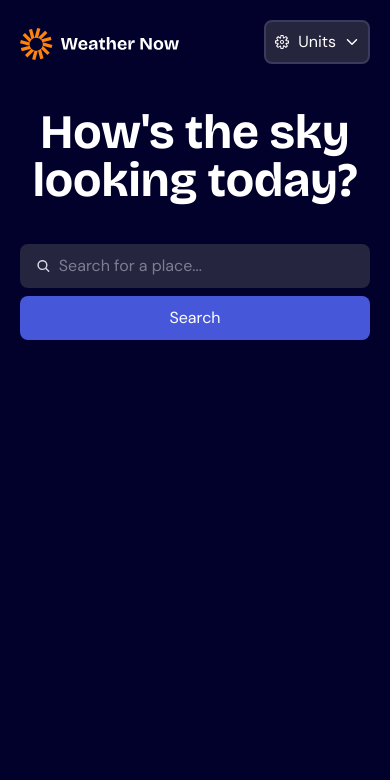
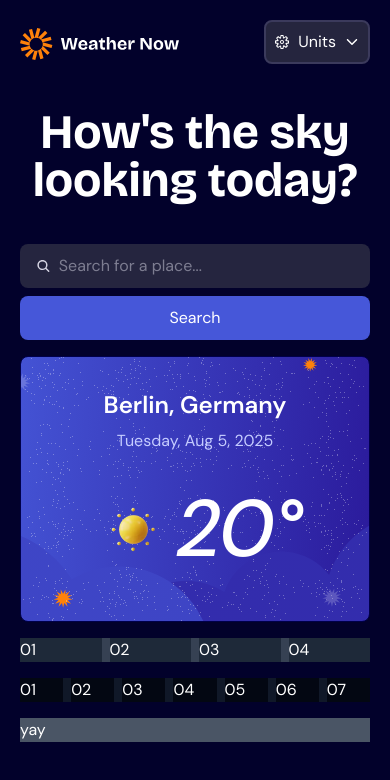
Before and after one commit to wholetomy/weather-app, a Next.js app: page / in a window 390 px wide. Shown: the top 780 px of the page. Built offline with nearby package versions, Linux system fonts and the light colour scheme.

Commit message:
Adição de grid para novos elementos. Teste para ver como fica no deploy do mobile

```diff
--- /dev/null
+++ b/app/components/BigCard/BigCard.tsx
@@ -0,0 +1,20 @@
+"use client";
+
+export default function BigCard() {
+    return (
+        <div className={`text-white sm:bg-[url('/bg-today-large.svg')] bg-[url('/bg-today-small.svg')] border border-[#000049] bg-cover bg-center flex flex-col justify-between items-center lg:flex-row w-full sm:py-16 sm:px-5 py-8 px-5 rounded-lg col-span-4 order-1 md:order-0`}>
+            <div className="flex flex-col items-center gap-2 sm:items-start mb-4">
+                <h2 className="font-semibold text-2xl">Berlin, Germany</h2>
+                <span className="text-[#C5CCFF]">Tuesday, Aug 5, 2025</span>
+            </div>
+            <div className="w-auto flex items-center justify-evenly max-[300px]:flex-col-reverse">
+                <img
+                    className="w-22.5"
+                    src={`${process.env.NEXT_PUBLIC_BASE_PATH || ""}/icon-sunny.webp`}
+                    alt="logo"
+                />
+                <h1 className="text-[80px] font-dmsans-italic sm:text-8xl font-medium">20°</h1>
+            </div>
+        </div>
+    )
+}
--- a/app/components/Navbar/Navbar.tsx
+++ b/app/components/Navbar/Navbar.tsx
@@ -1,6 +1,6 @@
 "use client";
 
-import Image from "next/image"
+import Image from "next/image";
 import { VscGear } from "react-icons/vsc";
 import { IoIosArrowDown } from "react-icons/io";
 import { useState, useRef, useEffect } from "react";
@@ -9,9 +9,9 @@ import { IoMdCheckmark } from "react-icons/io";
 interface NavbarProps {
     whichTemperatureUnitIsSelected: "celsius" | "fahrenheit";
     setWhichTemperatureUnitIsSelected: (valor: "celsius" | "fahrenheit") => void;
-    whichWindSpeedUnitIsSelected: "kmh" | "mph"
+    whichWindSpeedUnitIsSelected: "kmh" | "mph";
     setWhichWindSpeedUnitIsSelected: (valor: "kmh" | "mph") => void;
-    whichPrecipitationUnitIsSelected: "mm" | "inch"
+    whichPrecipitationUnitIsSelected: "mm" | "inch";
     setWhichPrecipitationUnitIsSelected: (valor: "mm" | "inch") => void;
 }
 
--- a/app/components/Search/Search.tsx
+++ b/app/components/Search/Search.tsx
@@ -126,7 +126,7 @@ export default function Search({
   };
 
   return (
-    <div className="flex justify-center flex-col items-center  text-white">
+    <div className="flex justify-center flex-col items-center mb-4 text-white">
       <h1 className="mb-10 text-5xl font-bold text-center font-bricolage">How's the sky looking today?</h1>
       <div
         className="flex items-center flex-wrap gap-2 w-full md:w-auto"
--- a/app/globals.css
+++ b/app/globals.css
@@ -7,3 +7,7 @@
 .font-dmsans {
   font-family: var(--font-dm-sans);
 }
+
+.font-dmsans-italic {
+  font-family: var(--font-dm-sans-italic);
+}
--- a/app/layout.tsx
+++ b/app/layout.tsx
@@ -19,6 +19,12 @@ const dmSans = localFont({
   preload: true,
 });
 
+const dmSansItalic = localFont({
+  src: "./fonts/DMSans-Italic-VariableFont_opsz,wght.ttf",
+  variable: "--font-dm-sans-italic",
+  preload: false,
+});
+
 export default function RootLayout({
   children,
 }: Readonly<{
@@ -26,7 +32,7 @@ export default function RootLayout({
 }>) {
   return (
     <html lang="en">
-      <body className={`${bricolageGrotesque.variable} ${dmSans.variable} font-dmsans`}>
+      <body className={`${bricolageGrotesque.variable} ${dmSans.variable} ${dmSansItalic.variable} font-dmsans`}>
         {children}
       </body>
     </html>
--- a/app/page.tsx
+++ b/app/page.tsx
@@ -3,6 +3,7 @@
 import { useState } from "react";
 import Navbar from "./components/Navbar/Navbar";
 import Search from "./components/Search/Search";
+import BigCard from "./components/BigCard/BigCard";
 import type { InformacoesMeteorologicasInterface } from "./interfaces/InformacoesMeteorologicasInterface";
 
 export default function Home() {
@@ -36,6 +37,29 @@ export default function Home() {
         whichPrecipitationUnitIsSelected={whichPrecipitationUnitIsSelected}
         setInformacoesMeteorologicas={setInformacoesMeteorologicas}
       />
+
+      <div className="md:grid md:grid-cols-6 md:grid-rows-3 md:gap-4 flex flex-col gap-4 text-white">
+        <BigCard />
+        <div className="col-span-2 row-span-3 bg-gray-500 order-4 md:order-0">
+          <div className="bg-gray-600">yay</div>
+        </div>
+        <div className="col-span-4 bg-gray-700 grid grid-cols-4 gap-2 order-2 md:order-0">
+          <div className="bg-gray-800">01</div>
+          <div className="bg-gray-800">02</div>
+          <div className="bg-gray-800">03</div>
+          <div className="bg-gray-800">04</div>
+        </div>
+        <div className="col-span-4 bg-gray-900 grid grid-cols-7 gap-2 order-3 md:order-0">
+          <div className="bg-gray-950">01</div>
+          <div className="bg-gray-950">02</div>
+          <div className="bg-gray-950">03</div>
+          <div className="bg-gray-950">04</div>
+          <div className="bg-gray-950">05</div>
+          <div className="bg-gray-950">06</div>
+          <div className="bg-gray-950">07</div>
+        </div>
+      </div>
+
     </div>
   );
 }
```
Also changed, not shown: app/fonts/DMSans-Italic-VariableFont_opsz,wght.ttf (renamed from design/weather-app-main/assets/fonts/DM_Sans/DMSans-Italic-VariableFont_opsz,wght.ttf).
